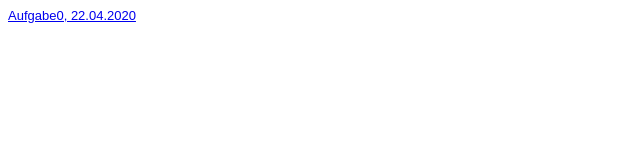
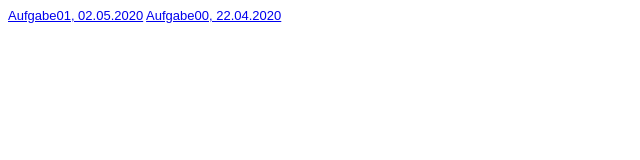
Before and after one commit to ThyraHultsch/GIS_SoSe_2020, a plain HTML site: page Steckbrief/steckbrief.htm in a window 1280 px wide. Shown: the whole page, without its empty margins (0-640 px from the left). Drawn offline with Linux system fonts and the light colour scheme.

Commit message:
Aufgabe in Steckbrief

```diff
--- a/Steckbrief/steckbrief.htm
+++ b/Steckbrief/steckbrief.htm
@@ -13,7 +13,8 @@ body {
 </head>
 <body>
 	<!-- Hier die Links zu den gelösten Aufgaben einstellen, aktuelle oben, alte stehen lassen! Format: Aufgabenbezeichnung, Datum -->
-	<a href="https://thyrahultsch.github.io/GIS_SoSe_2020/Aufgabe00/Aufgabe0.html" target="_blank">Aufgabe0, 22.04.2020</a>
+	<a href="https://thyrahultsch.github.io/GIS_SoSe_2020/Aufgabe01/Aufgabe01" target="_blank">Aufgabe01, 02.05.2020</a>
+	<a href="https://thyrahultsch.github.io/GIS_SoSe_2020/Aufgabe00/Aufgabe0.html" target="_blank">Aufgabe00, 22.04.2020</a>
 
 </body>
 </html>
```
